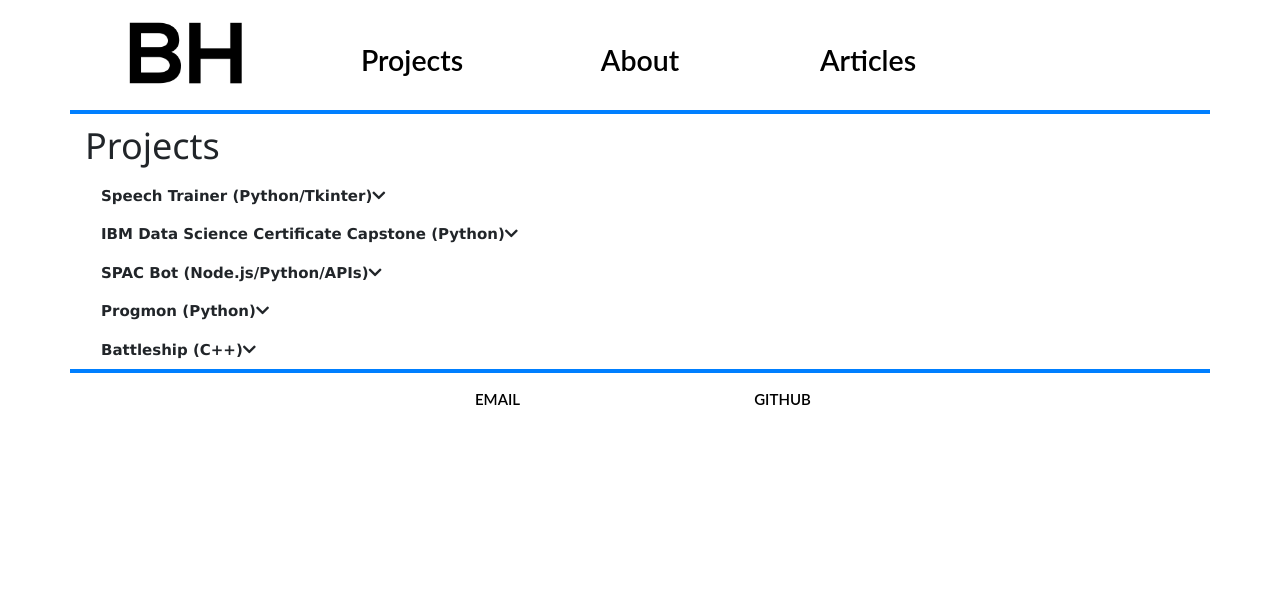
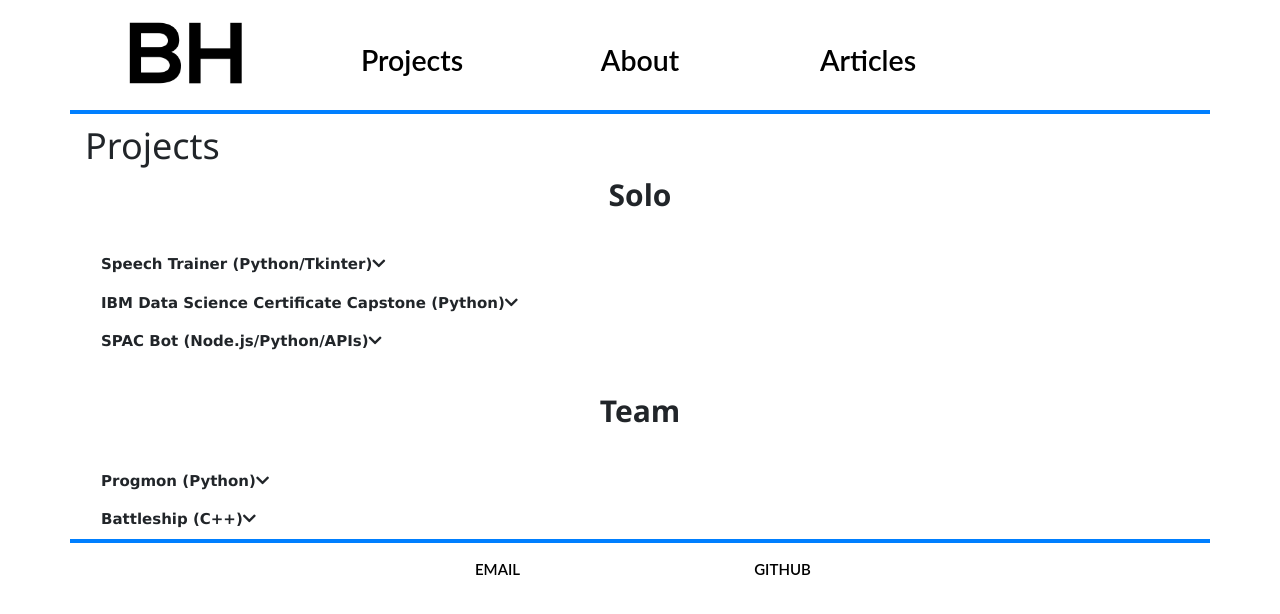
Before and after one commit to beauhodes/beauhodes.github.io, a Jekyll site: the page built from projects/index.html, in a window 1280 px wide. Shown: the top 614 px of the page. Built offline with Jekyll 4.4.1, drawn with Linux system fonts in a browser that asks for light colours; nearby versions of some CDN libraries.

Commit message:
Update index.html

```diff
--- a/projects/index.html
+++ b/projects/index.html
@@ -3,6 +3,9 @@ layout: default
 title: Projects
 ---
 	<h1>{{ page.title }}</h1>
+
+	<h2 style="font-weight: bold; text-align: center">Solo</h2>
+	<br>
 
 	<button onclick="dropText('p1')" class="w3-button w3-block w3-left-align" style="font-weight: bold;">Speech Trainer (Python/Tkinter)<i class="fas fa-chevron-down"></i></button>
 	<div id="p1" class="w3-container w3-hide">
@@ -21,6 +24,10 @@ title: Projects
   		<p>Adding soon.</p>
 		<a href="#" target="_blank" rel="noopener noreferrer" class="projLink">Github</a>
 	</div>
+
+	<br>
+	<h2 style="font-weight: bold; text-align: center">Team</h2>
+	<br>
 
 	<button onclick="dropText('p4')" class="w3-button w3-block w3-left-align" style="font-weight: bold;">Progmon (Python)<i class="fas fa-chevron-down"></i></button>
 	<div id="p4" class="w3-container w3-hide">
```
